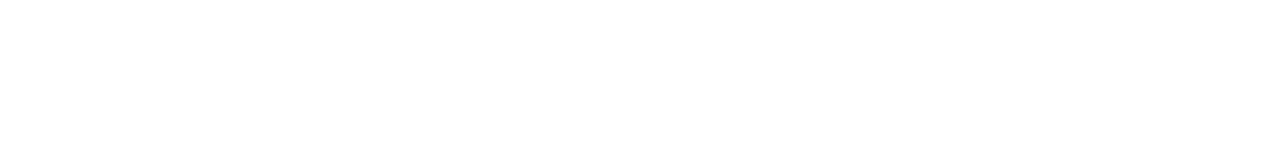
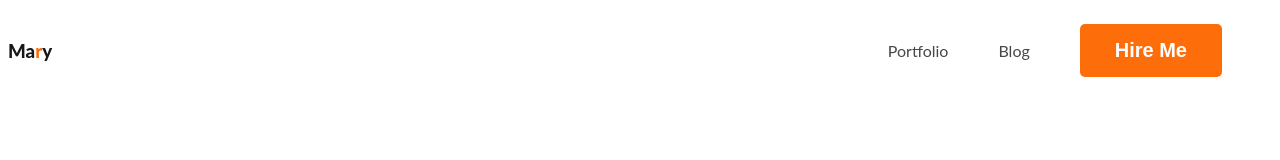
Before and after one commit to Sharup-Ali/web-developer-portfolio, a plain HTML site: page index.html in a window 1280 px wide. Drawn offline with Linux system fonts and the light colour scheme.

Commit message:
nav bar added

```diff
--- a/index.html
+++ b/index.html
@@ -1,13 +1,28 @@
 <!DOCTYPE html>
 <html lang="en">
+
 <head>
     <meta charset="UTF-8">
     <meta name="viewport" content="width=device-width, initial-scale=1.0">
     <title>Web Developer Portfolio</title>
+
+    <link rel="preconnect" href="https://fonts.googleapis.com">
+    <link rel="preconnect" href="https://fonts.gstatic.com" crossorigin>
+    <link href="https://fonts.googleapis.com/css2?family=Open+Sans:ital,wght@0,800;1,800&display=swap" rel="stylesheet">
+
+    <link rel="stylesheet" href="styles/portfolio.css">
 </head>
+
 <body>
     <header>
-
+        <nav>
+            <h3 class="nav-title">Ma<span class="text-primary">r</span>y</h3>
+            <ul>
+                <li><a href="">Portfolio</a></li>
+                <li><a href="">Blog</a></li>
+                <li><button class="btn-primary" >Hire Me</button></li>
+            </ul>
+        </nav>
     </header>
     <main>
 
@@ -16,4 +31,5 @@
 
     </footer>
 </body>
+
 </html>
--- /dev/null
+++ b/styles/portfolio.css
@@ -0,0 +1,46 @@
+nav {
+    display: flex;
+    justify-content: space-between;
+    align-items: center;
+}
+
+/* shared styles */
+body {
+    font-family: "Lato", sans-serif;
+    font-family: 'Open Sans' sans-serif;
+}
+
+.nav-title {
+    color: #181818;
+    font-size: 45x;
+    font-weight: 800;
+}
+
+.text-primary {
+    color: #FD6E0A;
+}
+
+nav>ul {
+    display: flex;
+    align-items: center;
+}
+
+nav li {
+    list-style: none;
+    margin-right: 50px;
+}
+
+nav a {
+    text-decoration: none;
+    color: #474747;
+}
+
+.btn-primary {
+    border-radius: 5px;
+    background: #FD6E0A;
+    border: 0;
+    color: white;
+    font-size: 20px;
+    font-weight: 700;
+    padding: 15px 35px;
+}
```
